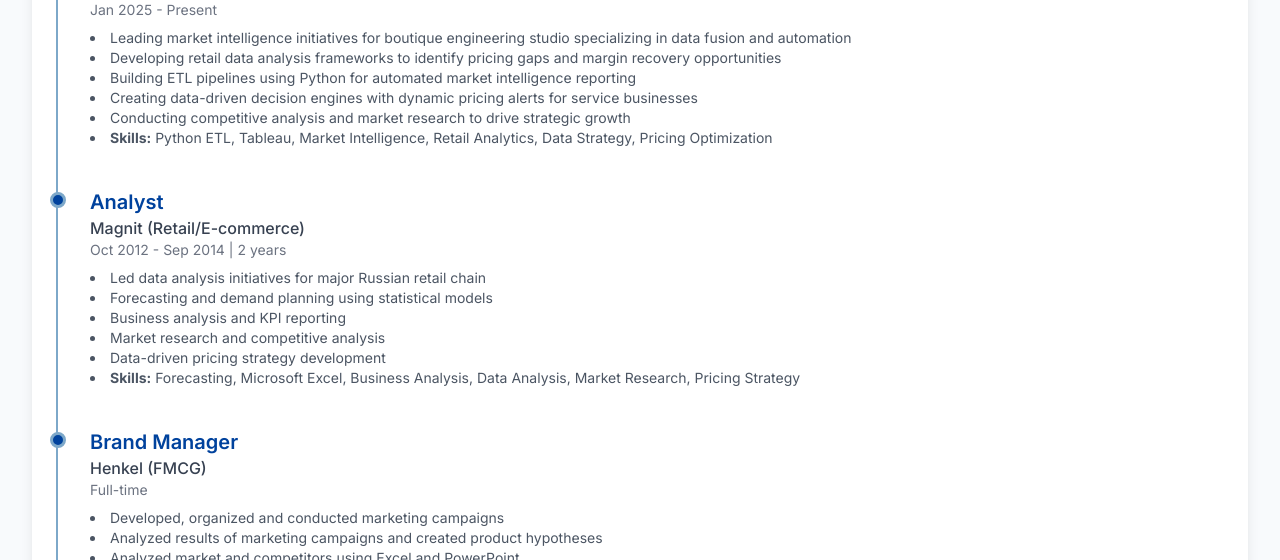
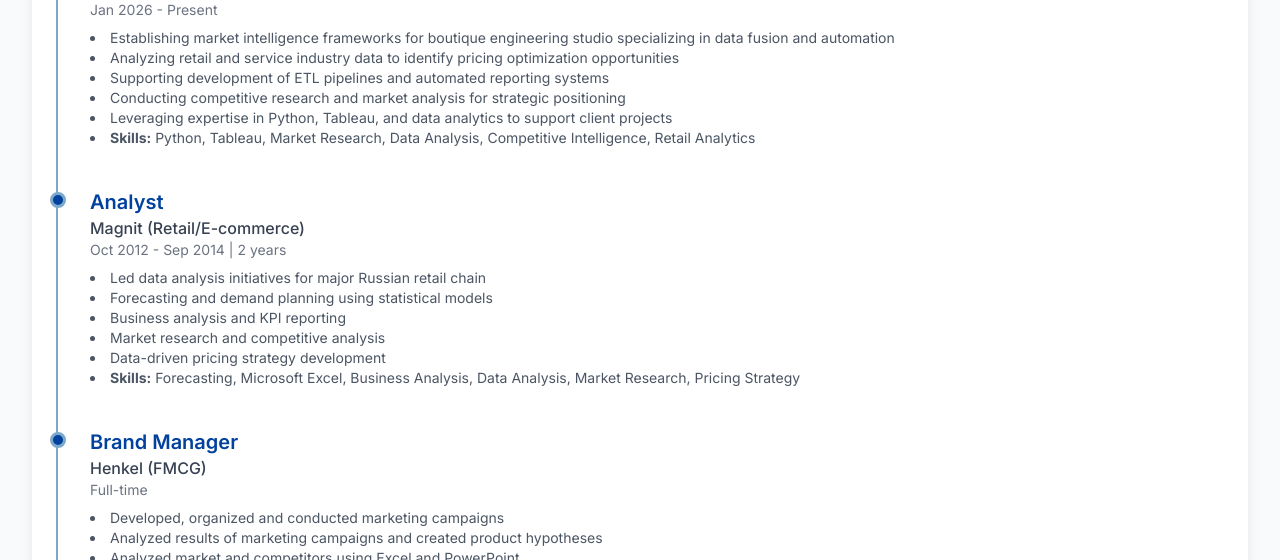
Before and after one commit to bbbirkan/ruzilia, a website: page public/index.html in a window 1280 px wide. Shown: the part 1166-1726 px from the top of the page. Drawn offline with nearby package versions, Linux system fonts and the light colour scheme.

Commit message:
Update ANVILON position to realistic timeline (Jan 2026) and appropriate analyst-level role for newly founded company

```diff
--- a/public/index.html
+++ b/public/index.html
@@ -4,7 +4,7 @@
 <head>
     <meta charset="UTF-8">
     <meta name="viewport" content="width=device-width, initial-scale=1.0">
-    <title>Ruzilia Kalyon - Director of Market Intelligence | Data Analyst | Supply Chain Expert</title>
+    <title>Ruzilia Kalyon - Market Intelligence Analyst | Data Analyst | Supply Chain Expert</title>
     <script src="https://cdn.tailwindcss.com"></script>
     <script src="https://cdn.jsdelivr.net/npm/chart.js"></script>
     <link rel="preconnect" href="https://fonts.googleapis.com">
@@ -52,8 +52,7 @@
     <div class="container mx-auto p-4 md:p-8">
         <header class="text-center mb-12">
             <h1 class="text-4xl md:text-5xl font-bold text-[#00429d]">Ruzilia Kalyon</h1>
-            <p class="text-xl text-[#4771b2] mt-2">Director of Market Intelligence | Data Analyst | Supply Chain Expert
-            </p>
+            <p class="text-xl text-[#4771b2] mt-2">Market Intelligence Analyst | Data Analyst | Supply Chain Expert</p>
             <div
                 class="mt-4 flex flex-col sm:flex-row justify-center items-center space-y-2 sm:space-y-0 sm:space-x-4 text-gray-600">
                 <span id="email-container">
@@ -112,21 +111,20 @@
                     companies and demonstrating a consistent growth trajectory.</p>
                 <div class="relative border-l-2 border-[#7da8c9] pl-8 space-y-10">
                     <div class="relative timeline-item">
-                        <h3 class="text-xl font-semibold text-[#00429d]">Director of Market Intelligence & Data Strategy
-                        </h3>
+                        <h3 class="text-xl font-semibold text-[#00429d]">Market Intelligence Analyst</h3>
                         <p class="text-md font-medium text-gray-700">ANVILON (Engineering Studio)</p>
-                        <p class="text-sm text-gray-500">Jan 2025 - Present</p>
+                        <p class="text-sm text-gray-500">Jan 2026 - Present</p>
                         <ul class="list-disc list-inside mt-2 text-gray-600 text-sm">
-                            <li>Leading market intelligence initiatives for boutique engineering studio specializing in
-                                data fusion and automation</li>
-                            <li>Developing retail data analysis frameworks to identify pricing gaps and margin recovery
+                            <li>Establishing market intelligence frameworks for boutique engineering studio specializing
+                                in data fusion and automation</li>
+                            <li>Analyzing retail and service industry data to identify pricing optimization
                                 opportunities</li>
-                            <li>Building ETL pipelines using Python for automated market intelligence reporting</li>
-                            <li>Creating data-driven decision engines with dynamic pricing alerts for service businesses
+                            <li>Supporting development of ETL pipelines and automated reporting systems</li>
+                            <li>Conducting competitive research and market analysis for strategic positioning</li>
+                            <li>Leveraging expertise in Python, Tableau, and data analytics to support client projects
                             </li>
-                            <li>Conducting competitive analysis and market research to drive strategic growth</li>
-                            <li><strong>Skills:</strong> Python ETL, Tableau, Market Intelligence, Retail Analytics,
-                                Data Strategy, Pricing Optimization</li>
+                            <li><strong>Skills:</strong> Python, Tableau, Market Research, Data Analysis, Competitive
+                                Intelligence, Retail Analytics</li>
                         </ul>
                     </div>
                     <div class="relative timeline-item">
```
